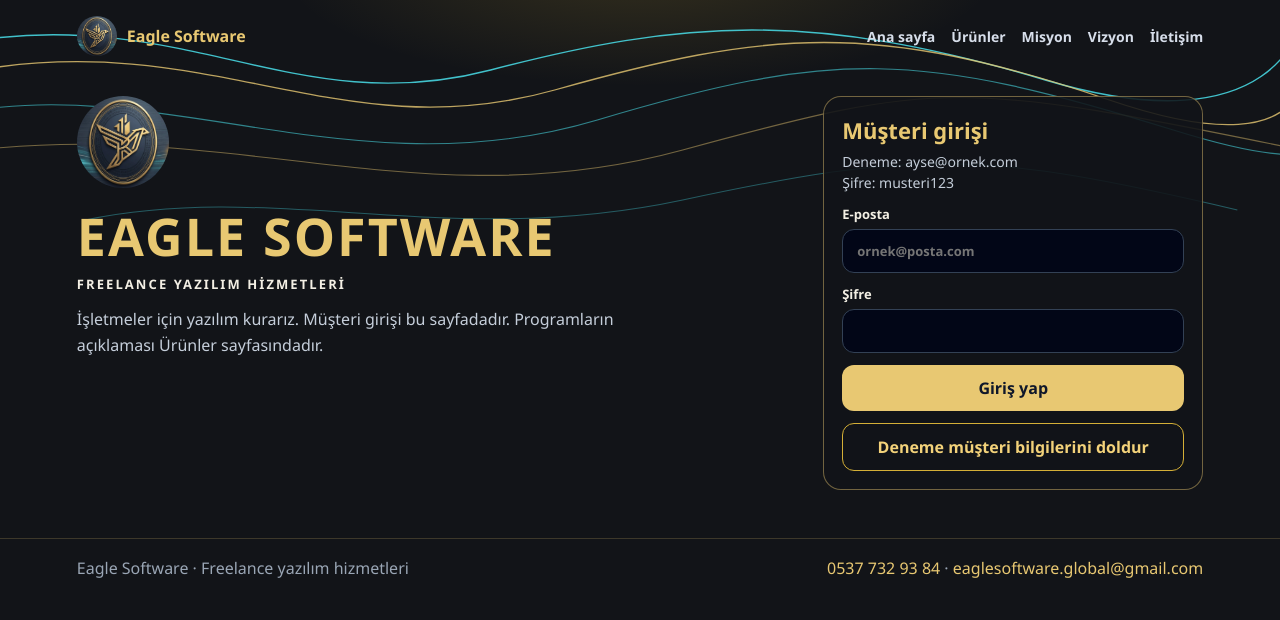
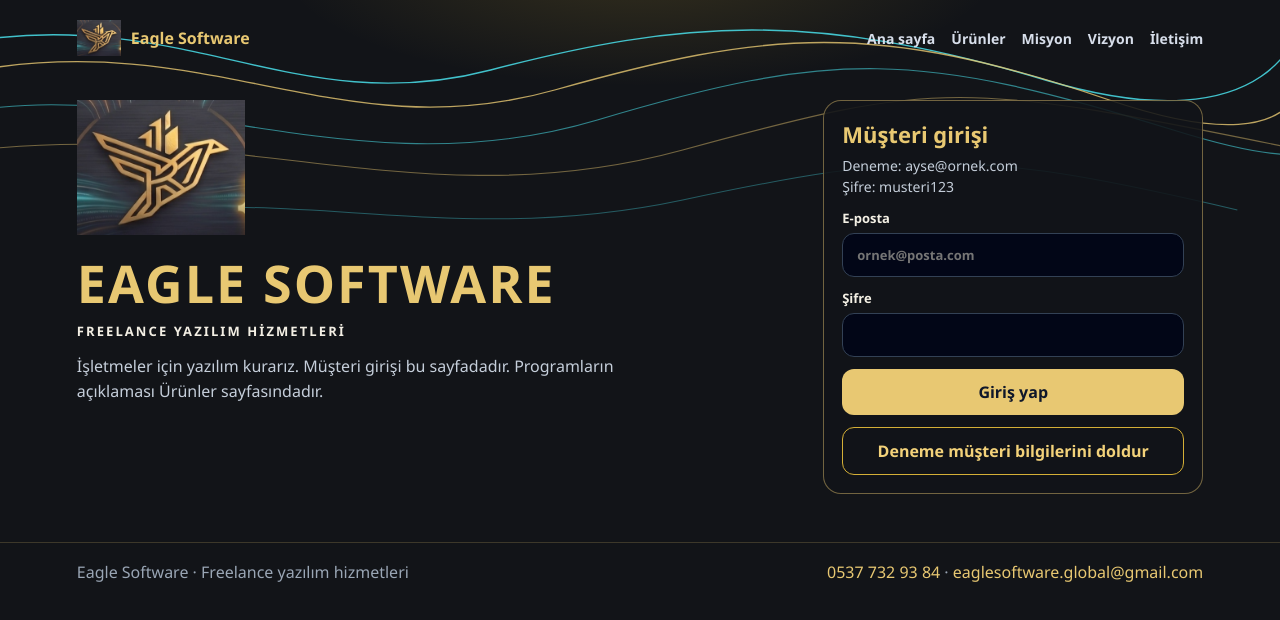
Before and after one commit to hsnkan/eaglesoftware, a Next.js app: page / in a window 1280 px wide. Shown: the top 620 px of the page. Built offline with nearby package versions, Linux system fonts and the light colour scheme.

Commit message:
Şirket logosunu madalyon amblemi olarak kullan.
Co-authored-by: Cursor <cursoragent@cursor.com>

```diff
--- a/app/globals.css
+++ b/app/globals.css
@@ -30,7 +30,7 @@ img { max-width: 100%; display: block; }
   padding: 16px 6vw;
 }
 .marka { display: flex; align-items: center; gap: 10px; font-weight: 800; color: #e8c872; }
-.marka img { width: 40px; height: 40px; border-radius: 50%; }
+.marka img { width: 44px; height: 44px; object-fit: contain; }
 .menu { display: flex; gap: 16px; flex-wrap: wrap; font-size: 14px; font-weight: 700; color: #d7deea; }
 .menu a:hover { color: #49e0ea; }
 
@@ -41,7 +41,7 @@ img { max-width: 100%; display: block; }
   align-items: start;
   padding: 24px 6vw 48px;
 }
-.amblem { width: 92px; height: 92px; border-radius: 50%; }
+.amblem { width: 168px; height: auto; }
 .sahne h1 {
   margin: 12px 0 4px;
   font-size: clamp(32px, 5vw, 52px);
--- a/app/layout.js
+++ b/app/layout.js
@@ -4,6 +4,7 @@ export const metadata = {
   title: "Eagle Software",
   description:
     "Eagle Software, işletmelere özel yazılım kurar. Üye sistemi bu siteden denenebilir.",
+  icons: { icon: "/eagle-logo.png" },
 };
 
 export default function RootLayout({ children }) {
```
Also changed, not shown: app/icon.png, public/eagle-logo.png.
